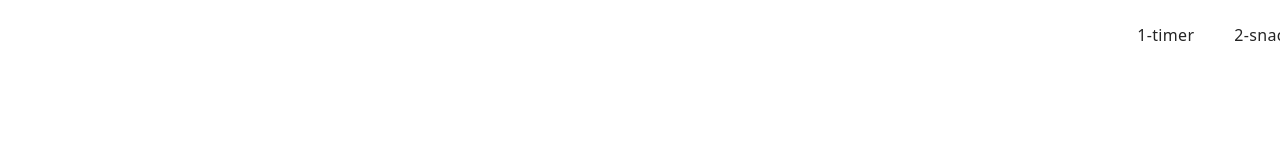
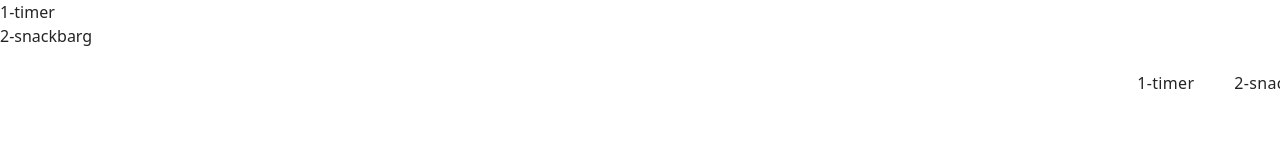
Before and after one commit to Serhio1701/goit-js-hw-10, a website built with Vite: page src/index.html in a window 1280 px wide. Shown: the top 160 px of the page. Built offline with nearby package versions, Linux system fonts and the light colour scheme.

Commit message:
HW10 finish

```diff
--- a/src/index.html
+++ b/src/index.html
@@ -1,4 +1,4 @@
-<!DOCTYPE html>
+<!doctype html>
 <html lang="en">
   <head>
     <meta charset="UTF-8" />
@@ -8,6 +8,10 @@
     <link rel="stylesheet" href="./css/styles.css" />
   </head>
   <body>
+    <ul>
+      <li><a href="./1-timer.html">1-timer</a></li>
+      <li><a href="./2-snackbar.html">2-snackbarg</a></li>
+    </ul>
     <load src="./partials/header.html" />
 
     <main></main>
```
